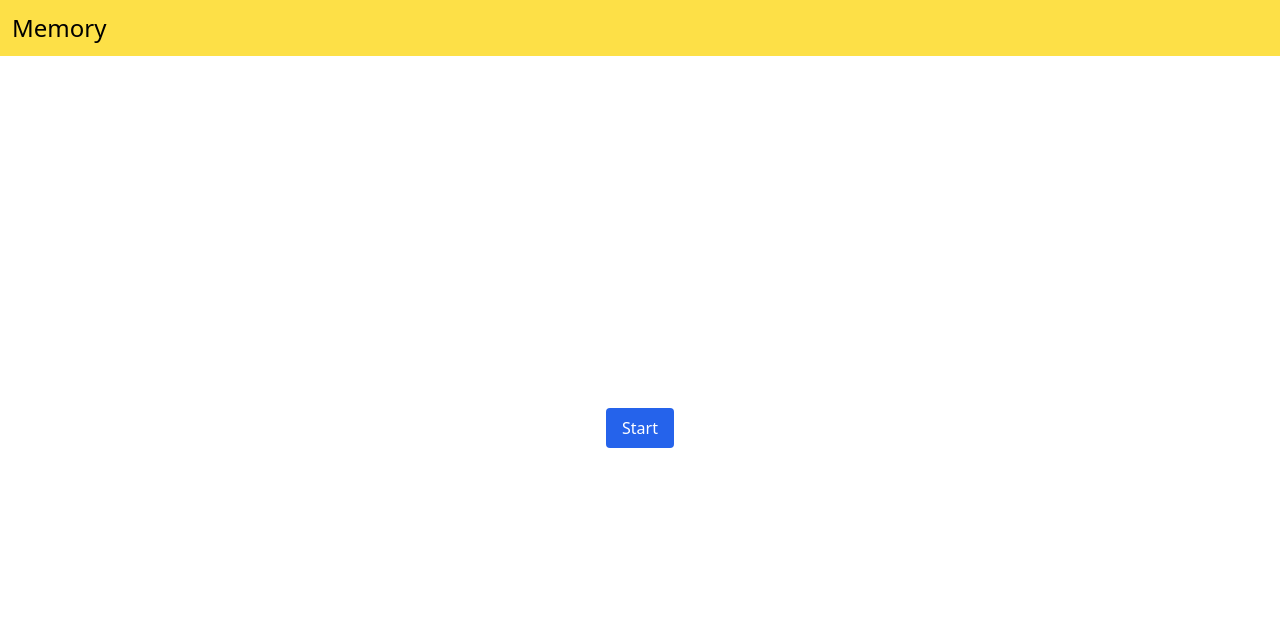
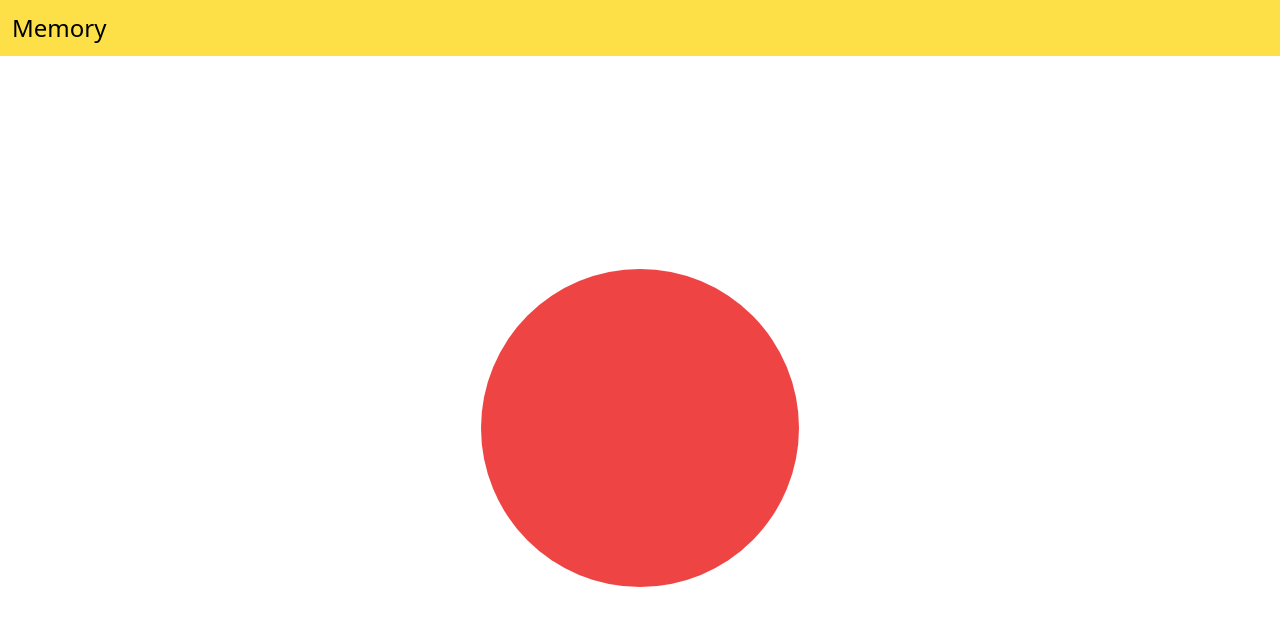
Before and after one commit to Sai-Prabhav/memory, a React (Create React App) app: page / in a window 1280 px wide. Both pictures are taken after a click on the button "Start". Shown: the top 626 px of the page. Built offline with nearby package versions, Linux system fonts and the light colour scheme.

Commit message:
made ball a component

```diff
--- a/src/App.jsx
+++ b/src/App.jsx
@@ -1,15 +1,17 @@
 import Topnav from "./components/Topnav";
 import Display from "./components/Display.jsx";
 import Start from "./components/Start.jsx";
+import {useState} from 'react'
 export default function App() {
+  const [isStarted, setIsStarted] = useState(false);
   return (
     <div className="flex flex-col h-screen">
       <div className="flex-initial flex-col">
-        <Topnav />
+        <Topnav  />
       </div>
 
       <div className="  flex-1">
-        <Start />
+        {isStarted? <Display isStarted={isStarted} /> : <Start setIsStarted={setIsStarted} />}
       </div>
     </div>
   );
--- /dev/null
+++ b/src/components/Ball.jsx
@@ -0,0 +1,21 @@
+import { useEffect, useState } from "react";
+
+export default function Ball({ color, glow }) {
+  const colorMap = {
+    red: "bg-red-500",
+    green: "bg-green-500",
+    blue: "bg-blue-500",
+    yellow: "bg-yellow-400",
+    white: "",
+  };
+
+  return (
+    <div className=" items-center h-full p-1 flex align-middle justify-center">
+      <div
+        className={`p-4  flex w-1/4 aspect-square border-solid border-black rounded-full text-white ${
+          glow ? "animate-bounce" : ""
+        } ${colorMap[color]}`}
+      ></div>
+    </div>
+  );
+}
--- a/src/components/Display.jsx
+++ b/src/components/Display.jsx
@@ -1,7 +1,11 @@
-import { useState } from "react";
+import { useState, useEffect, useRef } from "react";
+import Ball from "./Ball";
 
-export default function Display() {
+export default function Display({ isStarted }) {
   const [color, setColor] = useState("white");
+  const [glow,setGlow]=useState(false)
+  const totalColorCount = useRef(0);
+  const level=1
   const colorMap = {
     red: "bg-red-500",
     green: "bg-green-500",
@@ -9,11 +13,31 @@ export default function Display() {
     yellow: "bg-yellow-400",
     white: "",
   };
-  return (
-    <div className=" items-center h-full p-1 flex align-middle justify-center">
-      <div
-        className={`p-4  flex w-1/4 aspect-square border-solid border-black rounded-full text-white ${colorMap[color]}`}
-      ></div>
-    </div>
-  );
+  const colorCount = useRef({
+    red: 0,
+    green: 0,
+    blue: 0,
+    yellow: 0,
+  });
+  const colors = ["red", "green", "blue", "yellow"];
+  useEffect(() => {
+    const interval = setInterval(() => {
+      setGlow(true)
+      const glowTimeout = setTimeout(()=> setGlow(false),500)
+
+      const random = colors[Math.floor(Math.random() * (colors.length-(3-level)))];
+      colorCount.current[random]++;
+      totalColorCount.current++;
+      setColor(random);
+      console.log(colorCount,totalColorCount.current);
+
+      if (totalColorCount.current >= Math.floor((level*4 + 4)*(1+ 2*Math.random())) ) {
+        clearInterval(interval);
+      }
+      return () => clearTimeout(glowTimeout)
+    }, 1000+500/level); // every 1 second
+
+    return () => clearInterval(interval); // cleanup when unmounted
+  }, []);
+  return <Ball color={color} glow={glow}></Ball>;
 }
--- a/src/components/Start.jsx
+++ b/src/components/Start.jsx
@@ -1,9 +1,9 @@
 import { useState } from "react";
 
-export default function Start() {
+export default function Start({setIsStarted}) {
   return (
     <div className=" items-center h-full p-1 flex align-middle justify-center">
-      <button className=" px-4 py-2 bg-blue-600 text-white rounded hover:bg-blue-700 transition"type="button">Start </button>
+      <button className=" px-4 py-2 bg-blue-600 text-white rounded hover:bg-blue-700 transition"type="button" onClick={()=>{setIsStarted(true)}}>Start </button>
     </div>
   );
 }
```
